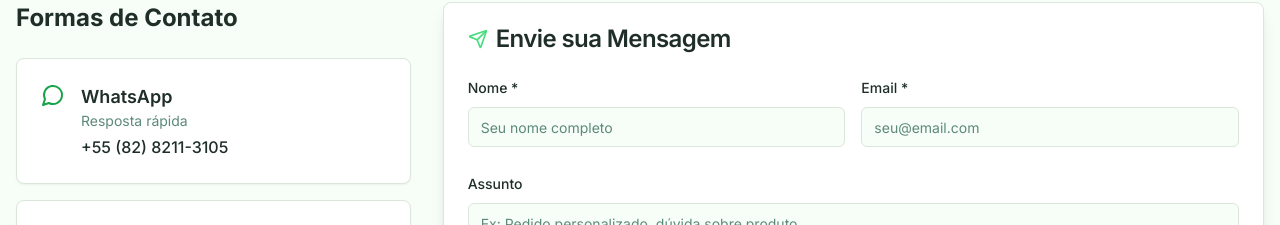
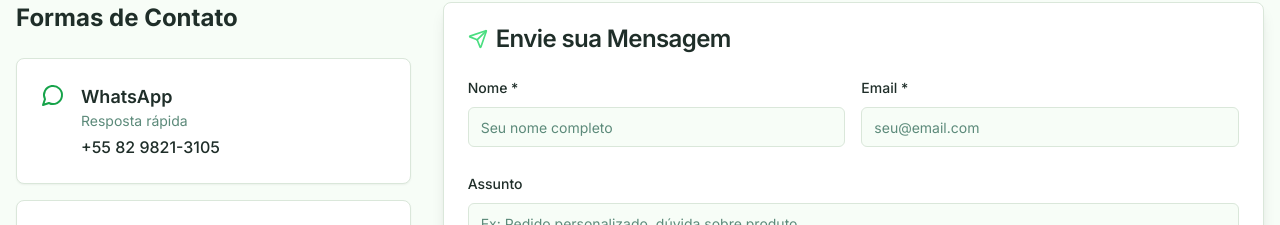
Before and after one commit to EraldoJuniorDev/ecofly-site, a React (Vite) app: page /contato in a window 1280 px wide. Shown: the part 263-488 px from the top of the page. Built offline with nearby package versions, Linux system fonts and the light colour scheme.

Commit message:
Implementação de constantes para links e números de contato do site

```diff
--- a/src/components/layout/Footer.tsx
+++ b/src/components/layout/Footer.tsx
@@ -2,6 +2,7 @@ import React from 'react'
 import { Link } from 'react-router-dom'
 import { MessageCircle, Mail, Instagram } from 'lucide-react'
 import MainLogo from '../../../public/favicon.ico'
+import { WHATSAPP_LINK, INSTAGRAM_LINK, INSTAGRAM_USER }   from "../../constants";
 
 const Footer = () => {
   console.log('Footer component rendered')
@@ -46,7 +47,7 @@ const Footer = () => {
             <h3 className="text-lg font-semibold">Contato</h3>
             <div className="flex flex-col space-y-3">
               <a
-                href="https://wa.me/558282113105"
+                href={WHATSAPP_LINK}
                 target="_blank"
                 rel="noopener noreferrer"
                 className="flex items-center space-x-2 text-sm text-muted-foreground hover:text-primary transition-colors"
@@ -62,13 +63,13 @@ const Footer = () => {
                 <span>contato@ecofly.com.br</span>
               </a>
               <a
-                href="https://instagram.com/__ecofly__"
+                href={INSTAGRAM_LINK}
                 target="_blank"
                 rel="noopener noreferrer"
                 className="flex items-center space-x-2 text-sm text-muted-foreground hover:text-primary transition-colors"
               >
                 <Instagram className="h-4 w-4" />
-                <span>@__ecofly__</span>
+                <span>@{INSTAGRAM_USER}</span>
               </a>
             </div>
           </div>
--- /dev/null
+++ b/src/constants.ts
@@ -0,0 +1,8 @@
+// WhatsApp
+export const WHATSAPP_NUMBER = "558298213105";
+export const WHATSAPP_LINK = `https://wa.me/${WHATSAPP_NUMBER}`;
+
+
+// Instagram
+export const INSTAGRAM_USER = "__ecofly__"; // seu usuário do Instagram
+export const INSTAGRAM_LINK = `https://www.instagram.com/${INSTAGRAM_USER}/`;
--- a/src/pages/Contact.tsx
+++ b/src/pages/Contact.tsx
@@ -6,6 +6,7 @@ import { Textarea } from '../components/ui/textarea'
 import { Label } from '../components/ui/label'
 import { MessageCircle, Mail, Instagram, MapPin, Clock, Send, Phone } from 'lucide-react'
 import { toast } from 'sonner'
+import { WHATSAPP_LINK, INSTAGRAM_LINK, INSTAGRAM_USER, WHATSAPP_NUMBER } from "../constants";
 
 const Contact = () => {
   console.log('Contact page rendered')
@@ -40,34 +41,45 @@ const Contact = () => {
   }
 
   const handleWhatsApp = () => {
-    const message = "Olá! Gostaria de saber mais sobre os produtos da ECOFLY."
-    const whatsappUrl = `https://wa.me/558282113105?text=${encodeURIComponent(message)}`
+    const message = "Olá! Gostaria de receber detalhes adicionais sobre os produtos da ECOFLY."
+    const whatsappUrl = `${WHATSAPP_LINK}?text=${encodeURIComponent(message)}`
     window.open(whatsappUrl, '_blank')
   }
+
+const formatWhatsAppNumber = (number: string) => {
+  const countryCode = number.slice(0, 2); // 55
+  const areaCode = number.slice(2, 4);    // 82
+  const firstPart = number.slice(4, 8);   // 9821
+  const secondPart = number.slice(8);     // 3105
+  return `+${countryCode} ${areaCode} ${firstPart}-${secondPart}`;
+};
+
+// Número formatado para exibição
+const WHATSAPP_FORMATTED = formatWhatsAppNumber(WHATSAPP_NUMBER);
 
   const contactMethods = [
     {
       icon: <MessageCircle className="h-6 w-6" />,
       title: "WhatsApp",
       description: "Resposta rápida",
-      info: "+55 (82) 8211-3105",
-      action: handleWhatsApp,
-      color: "text-green-600"
+      info: WHATSAPP_FORMATTED,                     // Número formatado para exibição
+      action: () => window.open(WHATSAPP_LINK, "_blank"), // Abre o WhatsApp
+      color: "text-green-600",
     },
     {
       icon: <Mail className="h-6 w-6" />,
       title: "Email",
       description: "Para pedidos e dúvidas",
       info: "contato@ecofly.com.br",
-      action: () => window.location.href = "mailto:contato@ecofly.com.br",
+      action: () => window.location.href = "mailto:ecoflybags@gmail.com",
       color: "text-blue-600"
     },
     {
       icon: <Instagram className="h-6 w-6" />,
       title: "Instagram",
       description: "Siga nossos produtos",
-      info: "@__ecofly__",
-      action: () => window.open("https://instagram.com/__ecofly__", "_blank"),
+      info: `@${INSTAGRAM_USER}`,
+      action: () => window.open(INSTAGRAM_LINK, "_blank"),
       color: "text-pink-600"
     }
   ]
--- a/src/pages/Favorites.tsx
+++ b/src/pages/Favorites.tsx
@@ -14,7 +14,7 @@ const Favorites = () => {
 
   const handleWhatsApp = (productName: string) => {
     const message = `Olá! Tenho interesse no produto dos meus favoritos: ${productName}. Poderia me dar mais informações?`
-    const whatsappUrl = `https://wa.me/5511999999999?text=${encodeURIComponent(message)}`
+    const whatsappUrl = `https://wa.me/558282113105?text=${encodeURIComponent(message)}`
     window.open(whatsappUrl, '_blank')
   }
 
--- a/src/pages/Store.tsx
+++ b/src/pages/Store.tsx
@@ -2,6 +2,7 @@ import React from 'react'
 import { Button } from '../components/ui/button'
 import { MessageCircle } from 'lucide-react'
 import ProductCard from '../components/ProductCard'
+import { WHATSAPP_LINK } from "../constants";
 
 const Store = () => {
   console.log('Store page rendered with enhanced product cards')
@@ -269,8 +270,8 @@ const Store = () => {
     : products.filter(product => product.category === selectedCategory)
 
   const handleWhatsApp = (productName: string) => {
-    const message = `Olá! Tenho interesse no produto: ${productName}. Poderia me dar mais informações?`
-    const whatsappUrl = `https://wa.me/5511999999999?text=${encodeURIComponent(message)}`
+    const message = `Olá! Poderia me fornecer mais informações sobre os produtos da ECOFLY?`
+    const whatsappUrl = `${WHATSAPP_LINK}?text=${encodeURIComponent(message)}`
     window.open(whatsappUrl, '_blank')
   }
 
```
